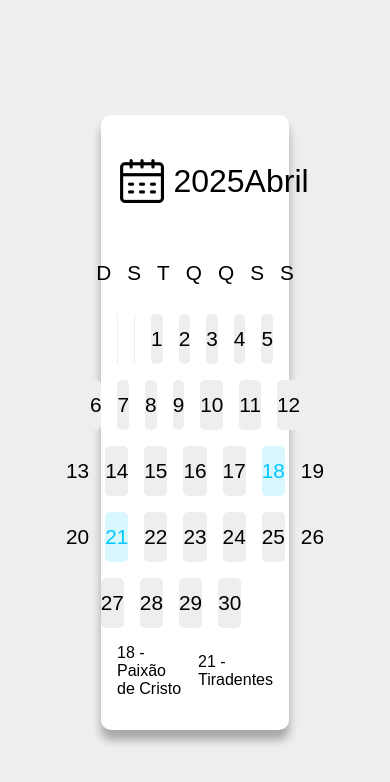
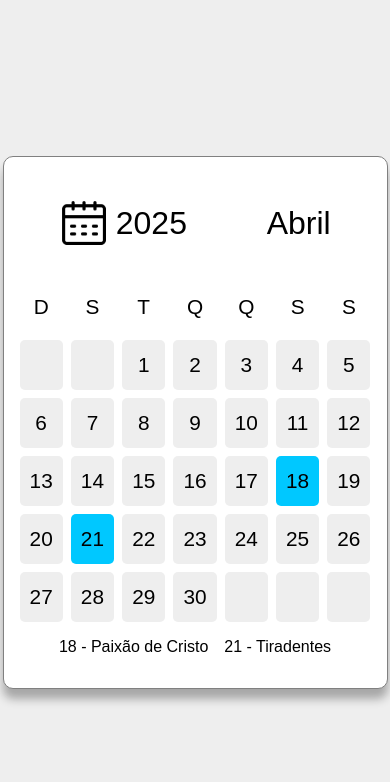
Before and after one commit to LucasGoulart24/Calendario, a plain HTML site: page index.html in a window 390 px wide. Drawn offline with Linux system fonts and the light colour scheme.

Commit message:
calendario

```diff
--- a/style.css
+++ b/Styles/style.css
@@ -16,6 +16,7 @@ body{
     border-radius: 10px;
     background-color: #FFF;
     box-shadow: 0px 10px 10px 0px rgba(0,0,0,0.3);
+    border: 1px solid gray;
 }
 
 /*---Menu---*/
@@ -23,7 +24,7 @@ body{
     width: 100%;
     display: flex;
     align-items: center;
-    justify-content: space-between;
+    justify-content: space-around;
 }
 h3{
     font-size: 2rem;
@@ -66,8 +67,7 @@ h3{
     background-color: #EEE;
 }
 #feriado{
-    color: #00C8FF;
-    background-color: #D9F7FF;
+    background-color: #00C8FF;
 }
 
 /*---Feriados_nacionais---*/
@@ -80,3 +80,16 @@ h3{
 .feriados_nacionais p{
     font-size: 1rem;
 }
+
+/*---Responsividade---*/
+@media screen and (max-width: 768px) {
+    .calendario{
+        width: 90%;
+    }
+    .barra{
+        gap: 0.5rem;
+    }
+    .barra span{
+        margin-top: 0.5rem;
+    }
+}
--- a/index.html
+++ b/index.html
@@ -3,7 +3,7 @@
 <head>
     <meta charset="UTF-8">
     <meta name="viewport" content="width=device-width, initial-scale=1.0">
-    <link rel="stylesheet" href="style.css">
+    <link rel="stylesheet" href="./Styles/style.css">
     <title>Calendario 2025</title>
 </head>
 <body>
```
Also changed, not shown: Captura.png (added), 1 other file.
